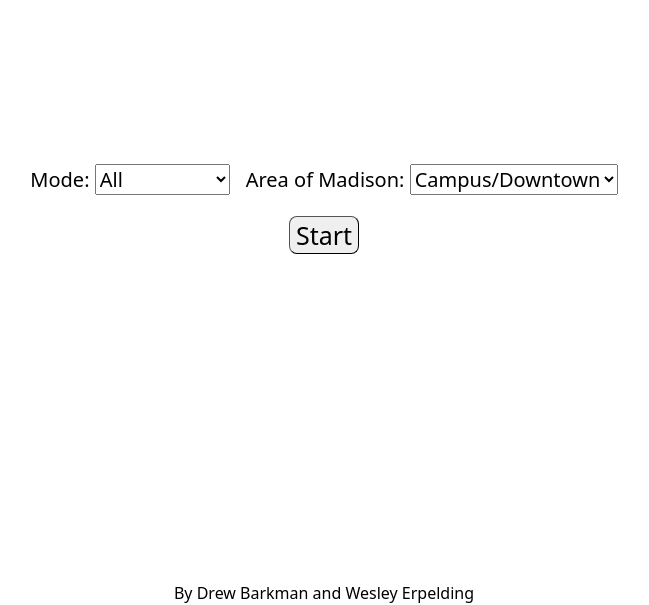
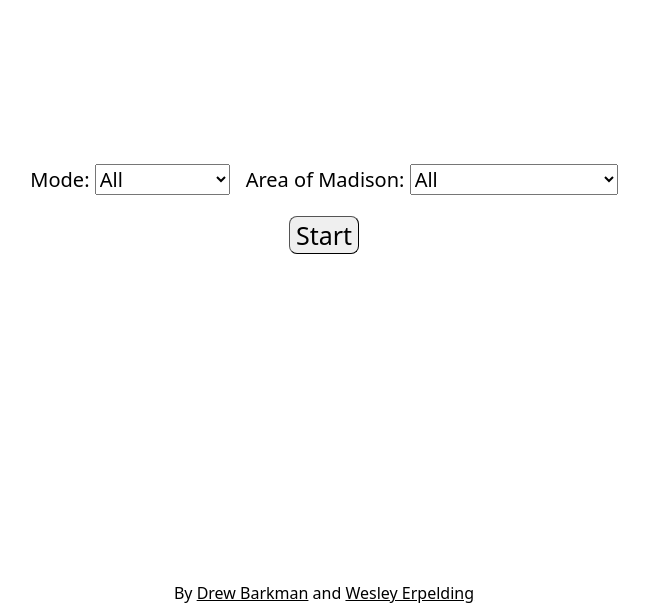
Before and after one commit to drewbarkman/maddata26, a Flask app: page / in a window 1280 px wide. Shown: the part 195-800 px from the top of the page, without its empty margins (316-965 px from the left). Run offline with Flask 3, Linux system fonts and the light colour scheme; some web fonts are replaced.

Commit message:
we like might be almost done

```diff
--- a/script.js
+++ b/script.js
@@ -86,6 +86,10 @@ function loadData(data) {
     hint1.textContent = data['positive_text'];
     hint2.textContent = data['negative_text'];
 
+    mapHolder.innerHTML = '';
+    map.src = `map.svg?t=${Date.now()}`;
+    mapHolder.appendChild(map);
+
     answer_buttons.forEach((button) => {
         button.addEventListener('click', (e) => {
             const btn = e.currentTarget;
@@ -103,9 +107,6 @@ function loadData(data) {
             game_container.classList.add('inactive')
         });
     });
-
-    map.src = 'map.svg'
-    mapHolder.appendChild(map);
 
     const url = document.querySelector('#google_url');
     url.href = data['url'];
@@ -147,7 +148,6 @@ next_round.addEventListener('click', () => {
     result_pop_up.classList.add('inactive');
     game_intro.classList.remove('inactive');
 
-    resetHints()
     map.remove()
 
     answer_buttons.forEach((button) => {
@@ -156,6 +156,7 @@ next_round.addEventListener('click', () => {
         } else if (button.classList.contains('correct')) {
             button.classList.remove('correct')
         }
+    resetHints()
 })
 })
 
--- a/templates/index.html
+++ b/templates/index.html
@@ -34,8 +34,8 @@
                     <div>
                         <label for="area">Area of Madison:</label>
                         <select name="area" id="area">
-                            <option value="all">All</option>
-                            <option value="downtown madison, wisconsin" selected>Campus/Downtown</option>
+                            <option value="all" selected>All</option>
+                            <option value="downtown madison, wisconsin">Campus/Downtown</option>
                             <option value="westside madison, wisconsin">West Side</option>
                             <option value="eastside madison, wisconsin">East Side</option>
                         </select>
@@ -110,7 +110,7 @@
     </div>
     <footer>
         <div>
-            By Drew Barkman and Wesley Erpelding
+            By <a href="https://github.com/drewbarkman">Drew Barkman</a> and <a href="https://github.com/werpelding">Wesley Erpelding</a>
         </div>
     </footer>
     <script src="./script.js"></script>
```
Also changed, not shown: 1 other file.
